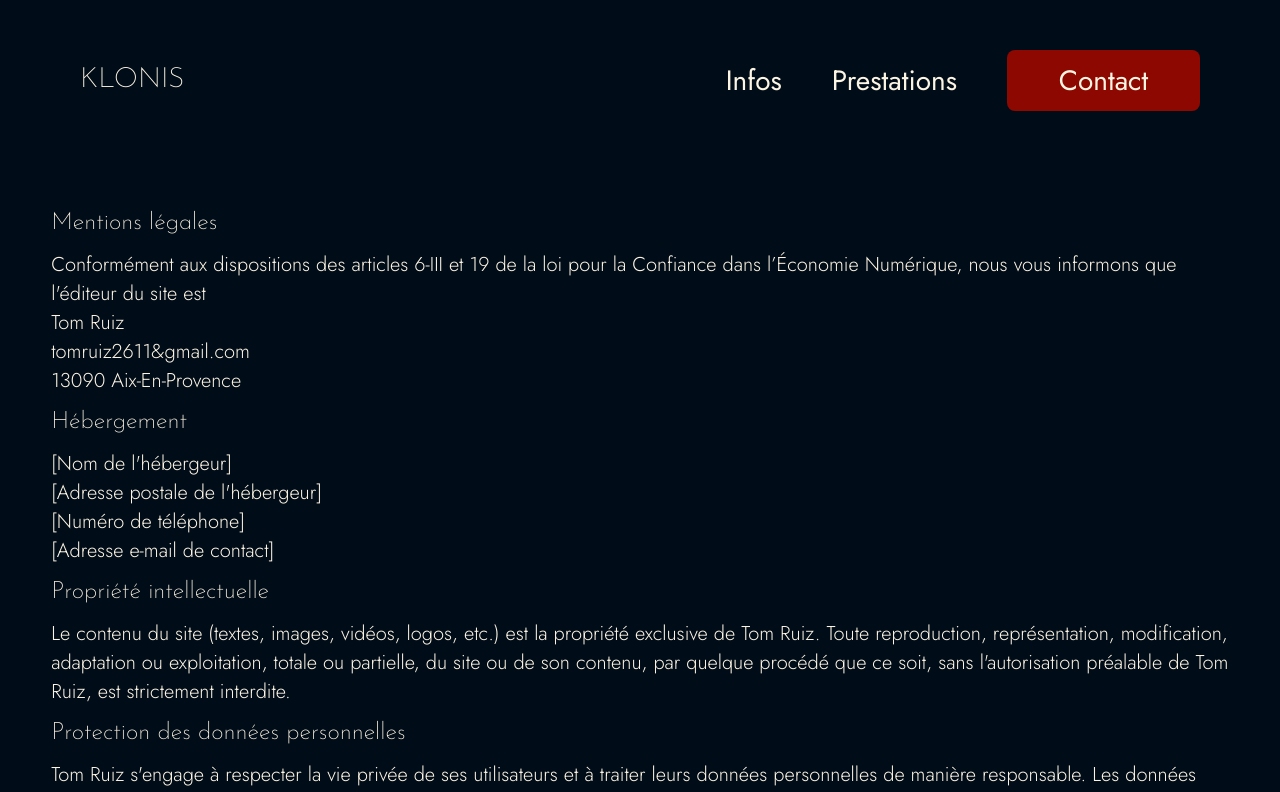
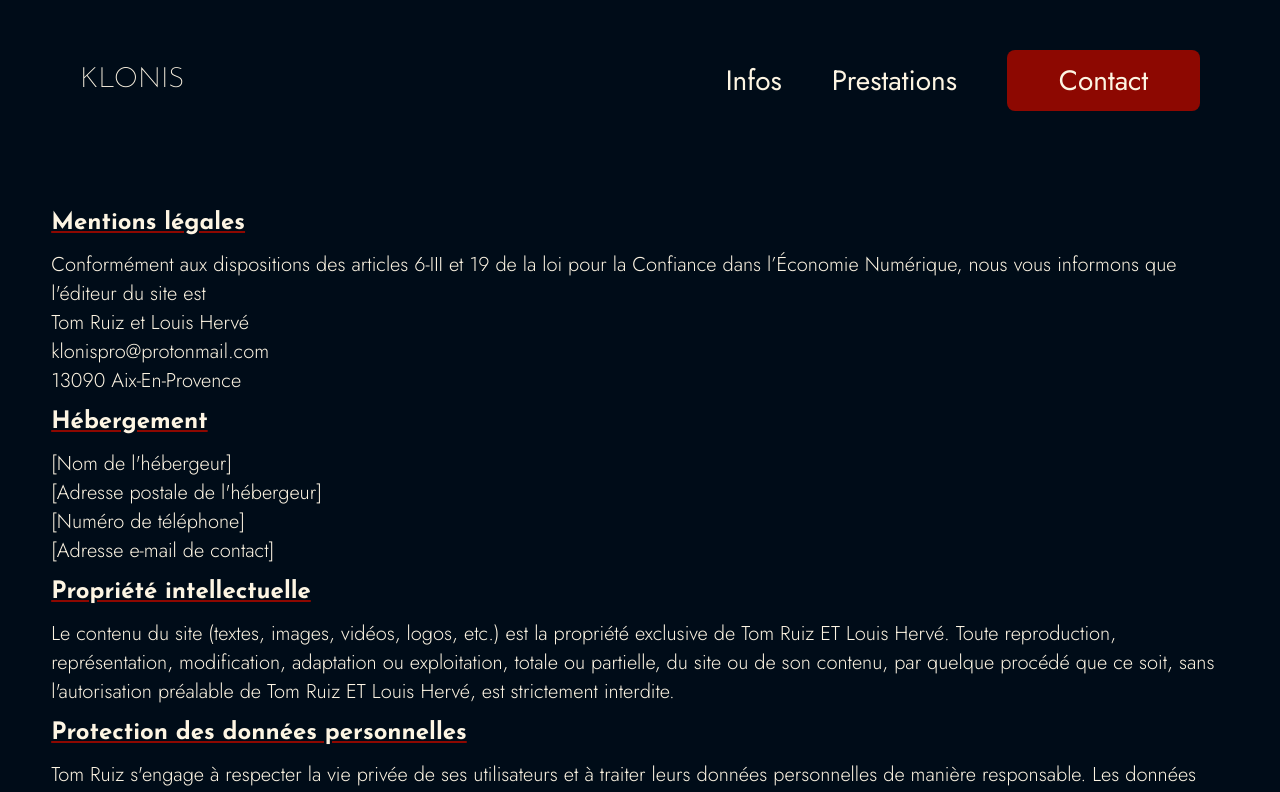
Before and after one commit to tom-ruiz/Klonis, a Next.js app: page /pages/page-mention in a window 1280 px wide. Shown: the top 792 px of the page. Built offline with nearby package versions, Linux system fonts and the light colour scheme.

Commit message:
mention OK

```diff
--- a/next.config.js
+++ b/next.config.js
@@ -2,7 +2,7 @@
 const isProd = process.env.NODE_ENV === 'production'
 
 module.exports = {
-  assetPrefix: isProd ? '/piklaklonis/' : '',
+  assetPrefix: isProd ? '/klonis/' : '',
   images: {
     unoptimized: true,
   },
--- a/src/pages/pages/page-mention.js
+++ b/src/pages/pages/page-mention.js
@@ -16,8 +16,9 @@ export default function PageInfo() {
           la Confiance dans l’Économie Numérique, nous vous informons que
           l&apos;éditeur du site est
           <br />
-          Tom Ruiz <br />
-          tomruiz2611&gmail.com
+          Tom Ruiz et Louis Hervé
+          <br />
+          klonispro@protonmail.com
           <br />
           13090 Aix-En-Provence
           <br />
@@ -34,10 +35,11 @@ export default function PageInfo() {
         <p>
           {" "}
           Le contenu du site (textes, images, vidéos, logos, etc.) est la
-          propriété exclusive de Tom Ruiz. Toute reproduction, représentation,
-          modification, adaptation ou exploitation, totale ou partielle, du site
-          ou de son contenu, par quelque procédé que ce soit, sans
-          l&apos;autorisation préalable de Tom Ruiz, est strictement interdite.{" "}
+          propriété exclusive de Tom Ruiz ET Louis Hervé. Toute reproduction,
+          représentation, modification, adaptation ou exploitation, totale ou
+          partielle, du site ou de son contenu, par quelque procédé que ce soit,
+          sans l&apos;autorisation préalable de Tom Ruiz ET Louis Hervé, est
+          strictement interdite.{" "}
         </p>
         <h1> Protection des données personnelles </h1>
         <p>
@@ -50,9 +52,8 @@ export default function PageInfo() {
           sur la Protection des Données (RGPD), les utilisateurs disposent
           d&apos;un droit d&apos;accès, de rectification, d&apos;opposition et
           de suppression de leurs données personnelles. Pour exercer ces droits,
-          l&apos;utilisateur peut contacter [Nom de l&apos;entreprise ou du
-          propriétaire] à l&apos;adresse e-mail suivante : [Adresse e-mail de
-          contact].{" "}
+          l&apos;utilisateur peut contacter Klonis à l&apos;adresse e-mail suivante :
+          klonispro@protonmail.com
         </p>
         <h1> Cookies </h1>
         <p>
--- a/src/styles/Mention.module.css
+++ b/src/styles/Mention.module.css
@@ -1,6 +1,11 @@
-.mention{
+.mention {
     display: flex;
     flex-direction: column;
     padding: 4%;
     gap: 15px;
 }
+
+.mention h1 {
+    text-decoration: underline #8D0801;
+    font-weight: bold;
+}
```
